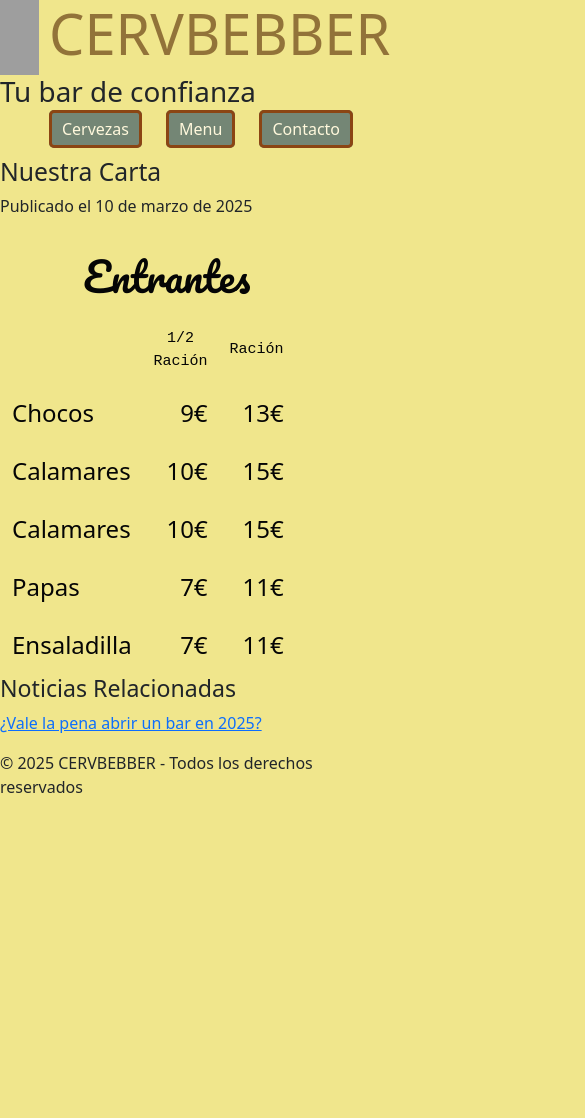
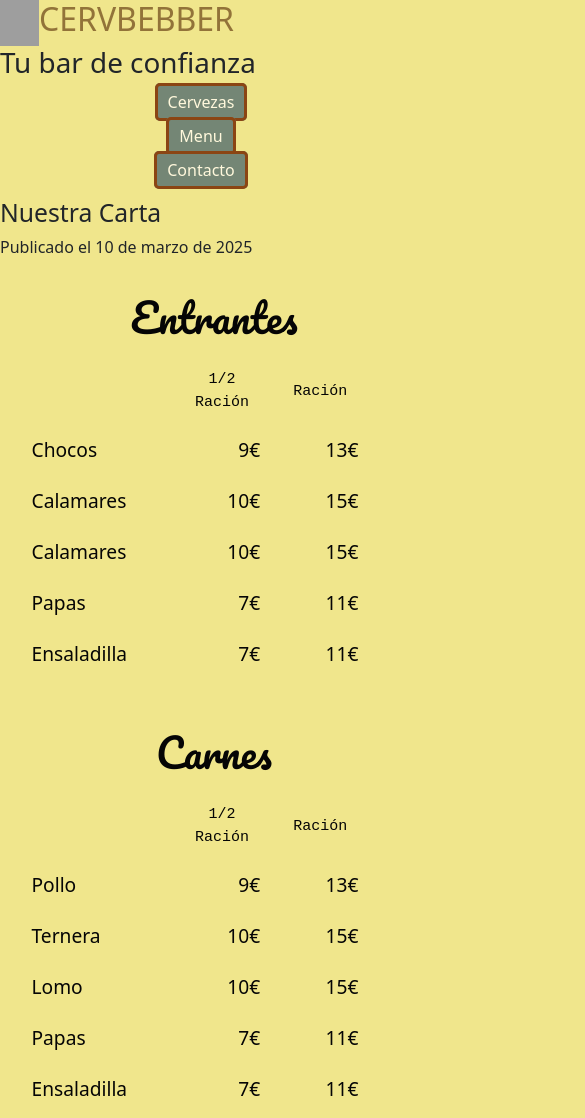
Before and after one commit to JoseBenitezAlba/cerveceria, a plain HTML site: page articulos.html in a window 390 px wide. Shown: the top 1118 px of the page, 585 px wide, since content can reach past the window. Before the commit the page ends 844 px from the top, so only its background shows below. Drawn offline with nearby package versions, Linux system fonts and the light colour scheme; grey boxes are pictures that could not be loaded; a web font is replaced by a local one.

Commit message:
diseño responsive

```diff
--- a/style.css
+++ b/style.css
@@ -114,3 +114,42 @@ button{
 button:hover{
     background-color: #0a3c6e;
 }
+@media (max-width: 768px) {
+
+  .logo-header h1 {
+    font-size: 2em;
+    margin-left: 0;
+    text-align: center;
+  }
+
+  nav li {
+    display: block;
+    margin: 10px 0;
+  }
+
+  #Tablas {
+    flex-direction: column;
+    align-items: center;
+  }
+
+  #tabla1, #tabla2 {
+    margin-right: 0;
+    margin-bottom: 30px;
+    width: 90%;
+  }
+
+  td {
+    font-size: 1.2em;
+  }
+
+  .contacto {
+    flex-direction: column;
+    align-items: center;
+  }
+
+  button {
+    margin-left: 0;
+    display: block;
+    margin: 0 auto;
+  }
+}
```
